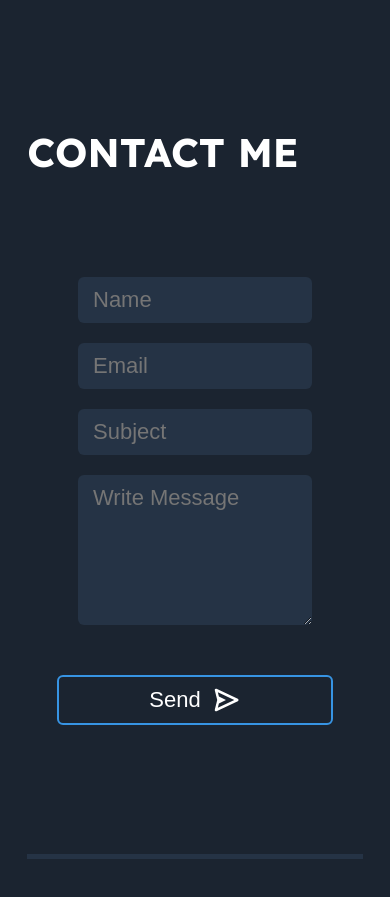
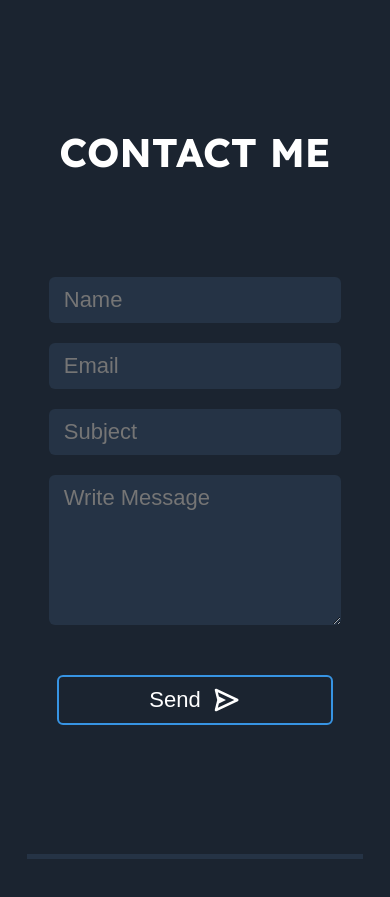
Before and after one commit to NTiger07/portfolio-react, a React (Create React App) app: page / in a window 390 px wide. Shown: the part 5360-6257 px from the top of the page. Built offline with nearby package versions, Linux system fonts and the light colour scheme.

Commit message:
Contact response done

```diff
--- a/src/components/Contact.css
+++ b/src/components/Contact.css
@@ -102,3 +102,27 @@ textarea {
     width: 60vw;
   }
 }
+@media screen and (max-width: 425px) {
+  .contact_section h1 {
+    font-size: 2.5rem;
+    text-align: center;
+  }
+  input,
+  textarea {
+    width: 75vw;
+  }
+}
+@media screen and (max-width: 375px) {
+  .contact_section h1 {
+    font-size: 2.2rem;
+    text-align: center;
+  }
+  .form_container {
+    padding-top: 40px;
+    padding-bottom: 40px;
+  }
+  input,
+  textarea {
+    width: 85vw;
+  }
+}
```
